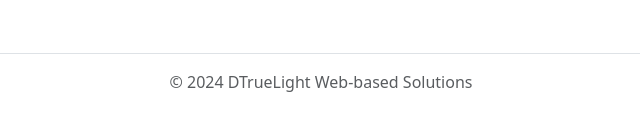
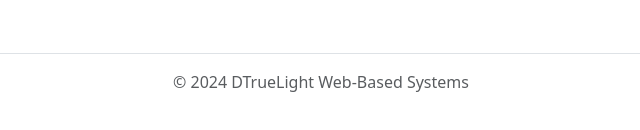
Before and after one commit to trexyp/trexyp.github.io, a plain HTML site: page index.html in a window 1280 px wide. Shown: the part 2374-2504 px from the top of the page, 319-959 px from the left. Drawn offline with Linux system fonts and the light colour scheme.

Commit message:
Web-Based Systems

```diff
--- a/index.html
+++ b/index.html
@@ -252,7 +252,7 @@
       <div class="container">
         <footer class="py-3 my-4">
           <ul class="nav justify-content-center border-bottom pb-3 mb-3"></ul>
-          <p class="text-center text-body-secondary">&copy; 2024 DTrueLight Web-based Solutions</p>
+          <p class="text-center text-body-secondary">&copy; 2024 DTrueLight Web-Based Systems</p>
         </footer>
       </div>
 
```
